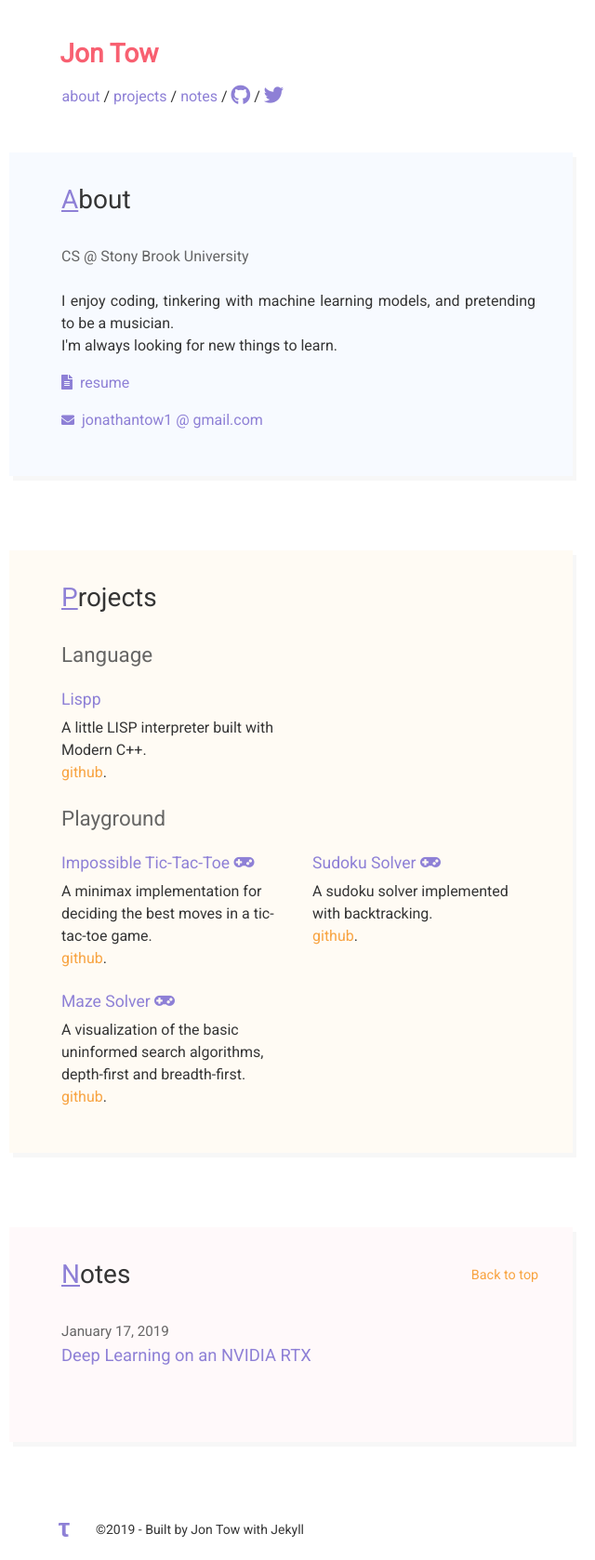
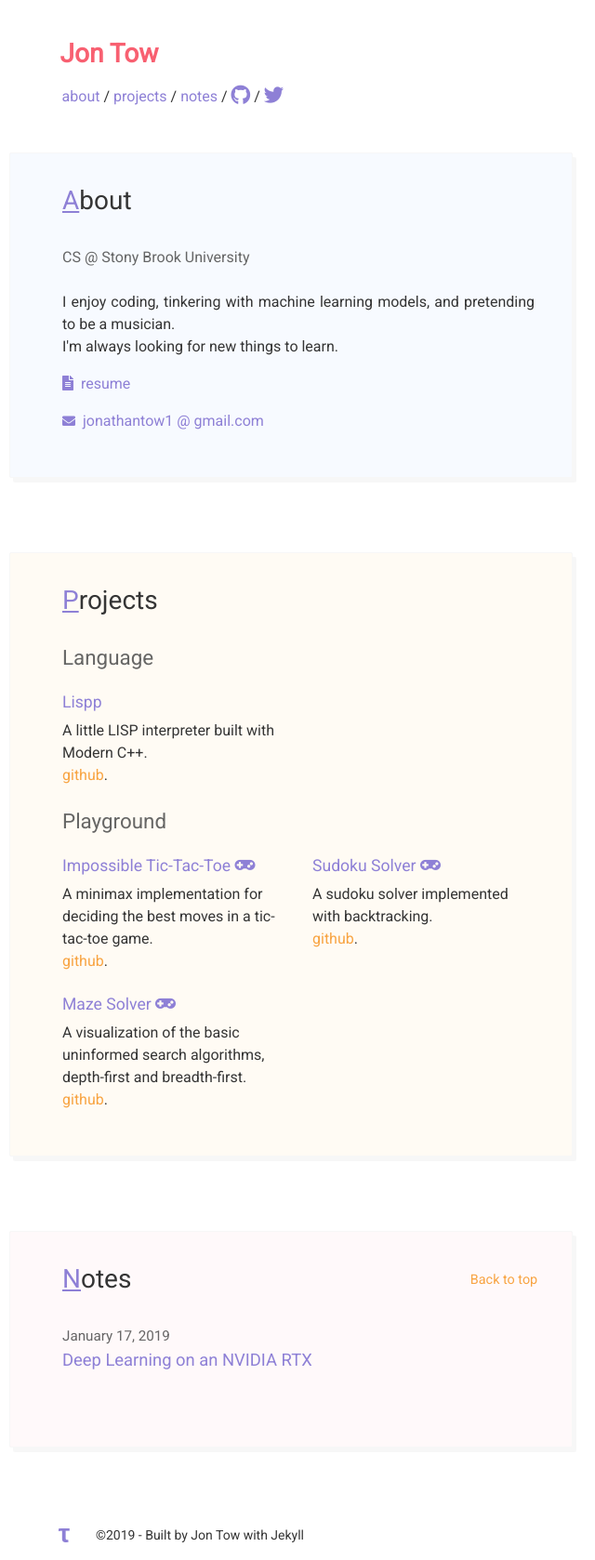
Before and after one commit to jon-tow/jon-tow.github.io, a Jekyll site: the page built from index.html, in a window 1280 px wide. Shown: the whole page at 93% size, without its empty margins (327-967 px from the left). Built offline with Jekyll 4.4.1, drawn with Linux system fonts in a browser that asks for light colours.

Commit message:
Add borders to sections

```diff
--- a/assets/css/main.css
+++ b/assets/css/main.css
@@ -153,6 +153,8 @@ section {
     padding: .25em .5em 2em 1.5em;
     margin-bottom: 5em;
 
+    border-radius: 2px;
+    border: 1px solid #f7f7f7;
     box-shadow: 4px 5px rgba(245, 245, 245, .8);
 }
 
@@ -272,7 +274,6 @@ blockquote {
 #about {
     margin-top: 1em;
     text-align: justify;
-
     background-color: #f7faff;
 }
 
```
